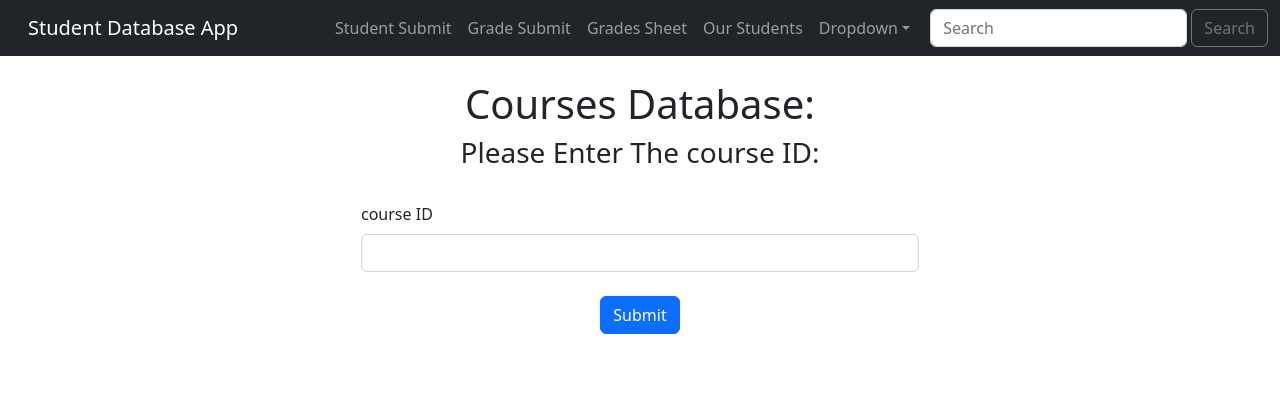
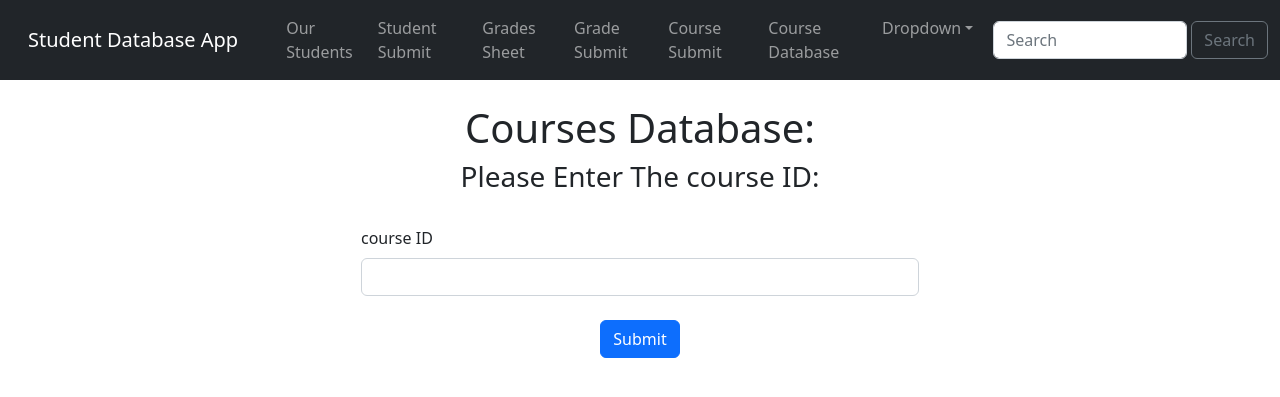
Before and after one commit to shonshchori/studentdbProject, a Flask app: page /courses_database in a window 1280 px wide. Shown: the top 397 px of the page. Run offline with Flask 2, Linux system fonts and the light colour scheme.

Commit message:
"Course Submit" page is now live - you can submit new course.

```diff
--- a/templates/navbar.html
+++ b/templates/navbar.html
@@ -7,27 +7,35 @@
     <div class="collapse navbar-collapse" id="navbarSupportedContent">
       <ul class="navbar-nav me-auto mb-2 mb-lg-0">
         <li class="nav-item">
+          <a class="nav-link" href="{{ url_for('students') }}">Our Students</a>
+        </li>
+        <li class="nav-item">
           <a class="nav-link" href="{{ url_for('student_submit') }}">Student Submit</a>
+        </li>
+        <li class="nav-item">
+          <a class="nav-link" href="{{ url_for('grades_sheet') }}">Grades Sheet</a>
         </li>
         <li class="nav-item">
           <a class="nav-link" href="{{ url_for('grade_submit') }}">Grade Submit</a>
         </li>
         <li class="nav-item">
-          <a class="nav-link" href="{{ url_for('grades_sheet') }}">Grades Sheet</a>
+          <a class="nav-link" href="{{ url_for('course_submit') }}">Course Submit</a>
         </li>
         <li class="nav-item">
-          <a class="nav-link" href="{{ url_for('students') }}">Our Students</a>
+          <a class="nav-link" href="{{ url_for('courses_details') }}">Course Database</a>
         </li>
         <li class="nav-item dropdown">
           <a class="nav-link dropdown-toggle" href="#" id="navbarDropdown" role="button" data-bs-toggle="dropdown" aria-expanded="false">
             Dropdown
           </a>
           <ul class="dropdown-menu" aria-labelledby="navbarDropdown">
+            <li><a class="dropdown-item" href="{{ url_for('students') }}">Students</a></li>
+            <li><a class="dropdown-item" href="{{ url_for('courses_details') }}">Courses Database</a></li>
+            <li><a class="dropdown-item" href="{{ url_for('grades_sheet') }}">Grades Sheet</a></li>
             <li><a class="dropdown-item" href="{{ url_for('student_submit') }}">Student Submit</a></li>
             <li><a class="dropdown-item" href="{{ url_for('grade_submit') }}">Grade Submit</a></li>
-            <li><a class="dropdown-item" href="{{ url_for('grades_sheet') }}">Grades Sheet</a></li>
-            <li><a class="dropdown-item" href="{{ url_for('students') }}">Students</a></li>
-            <li><a class="dropdown-item" href="{{ url_for('courses_details') }}">Courses Database</a></li>
+            <li><a class="dropdown-item" href="{{ url_for('course_submit') }}">Course Submit</a></li>
+
             <li><hr class="dropdown-divider"></li>
             <li><a class="dropdown-item" href="#">Something else here</a></li>
           </ul>
```
